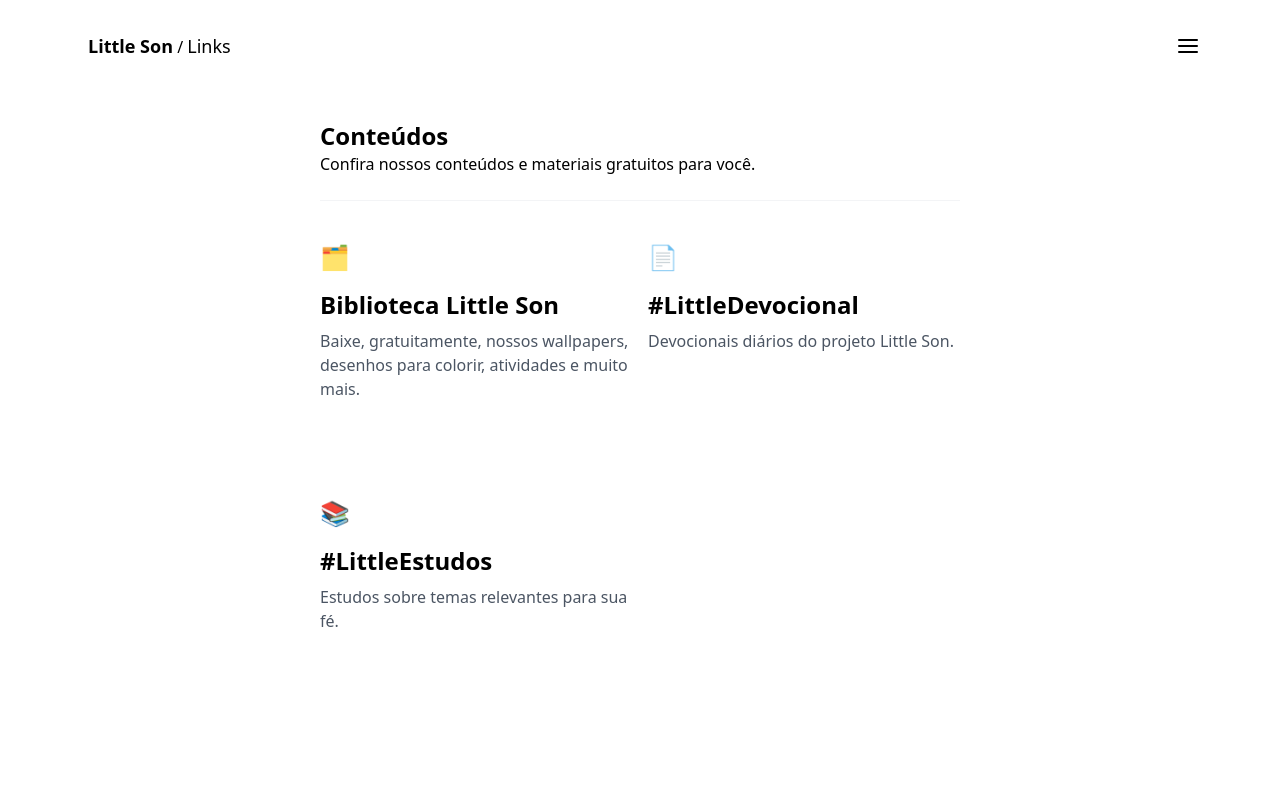
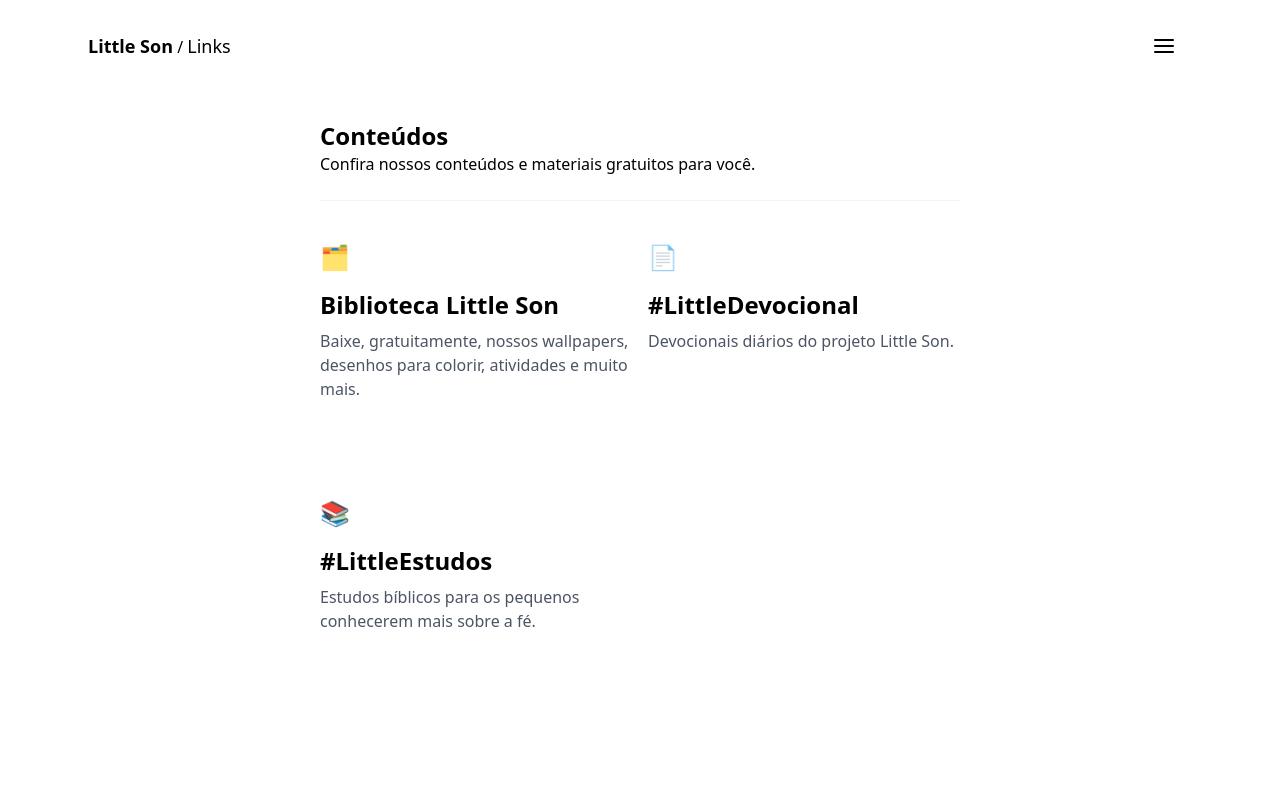
Before and after one commit to Little-Son/site_littleson, a Next.js app: page /links in a window 1280 px wide. Shown: the top 798 px of the page. Built offline with nearby package versions, Linux system fonts and the light colour scheme.

Commit message:
chore: atualizando navegação, cabeçalho e menu

```diff
--- a/components/Card.js
+++ b/components/Card.js
@@ -1,7 +1,7 @@
 import Link from 'next/link'
-import { FiExternalLink, FiHeart, FiBookmark } from "react-icons/fi"
+import { FiExternalLink } from "react-icons/fi"
 
-export function TextCard({title, slug, excerpt, tagTitle, tagSlug}) {
+export function TextCard({title, slug, excerpt, buttonText}) {
     return(
         <article className="mb-20">
             <header className="w-full mb-4 flex flex-col">
@@ -10,9 +10,6 @@ export function TextCard({title, slug, excerpt, tagTitle, tagSlug}) {
                         <a className="focus:outline-none focus:ring-2 ring-offset-4 focus:text-blue-300 rounded transition-colors">{title}</a>
                     </Link>
                 </h3>
-                <Link href={tagSlug}>
-                    <a className="py-2 text-gray-500 font-bold focus:outline-none focus:ring-2 focus:text-blue-300 rounded transition-colors">{tagTitle}</a>
-                </Link>
             </header>
 
             <section className="mb-6">
@@ -22,7 +19,7 @@ export function TextCard({title, slug, excerpt, tagTitle, tagSlug}) {
                 <div className="w-full lg:w-1/3 grid grid-cols-1">
                     <Link href={slug}>
                         <a className="flex justify-center items-center px-4 py-2 rounded bg-gray-50 text-gray-400 hover:bg-gray-100 hover:text-gray-500 focus:outline-none focus:bg-gray-100 focus:text-gray-500  transition-colors focus:ring-2 ring-offset-4">
-                            Ler devocional <FiExternalLink className="ml-2"/>
+                            {buttonText} <FiExternalLink className="ml-2"/>
                         </a>
                     </Link>
                 </div>
--- a/components/Header.js
+++ b/components/Header.js
@@ -13,7 +13,7 @@ export default function SiteHeader(props) {
             </div>
 
             <Link href="/links">
-                <a className="text-2xl focus:outline-none focus:ring-2 ring-offset-4 focus:text-blue-300 rounded transition-colors"><FiMenu /></a>
+                <a className="mr-6 text-2xl focus:outline-none focus:ring-2 ring-offset-4 focus:text-blue-300 rounded transition-colors"><FiMenu /></a>
             </Link>
         </header>
     )
--- a/pages/links.js
+++ b/pages/links.js
@@ -20,7 +20,7 @@ export default function LinksPage() {
 
                     <LinkCard icon="📄" title="#LittleDevocional" excerpt="Devocionais diários do projeto Little Son." slug="/littledevocional/"/>
 
-                    <LinkCard icon="📚" title="#LittleEstudos" excerpt="Estudos sobre temas relevantes para sua fé." slug="/littleestudos/"/>
+                    <LinkCard icon="📚" title="#LittleEstudos" excerpt="Estudos bíblicos para os pequenos conhecerem mais sobre a fé." slug="/littleestudos/"/>
                 </div>
             </div>
 
```
